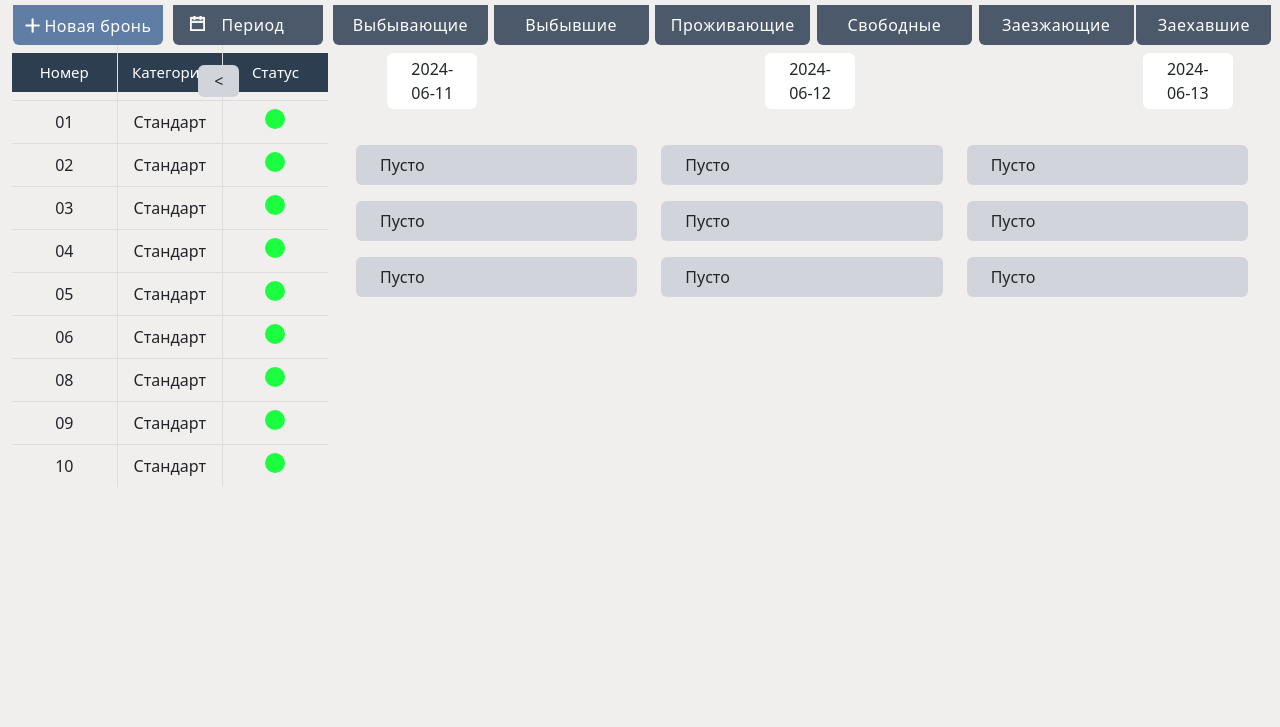
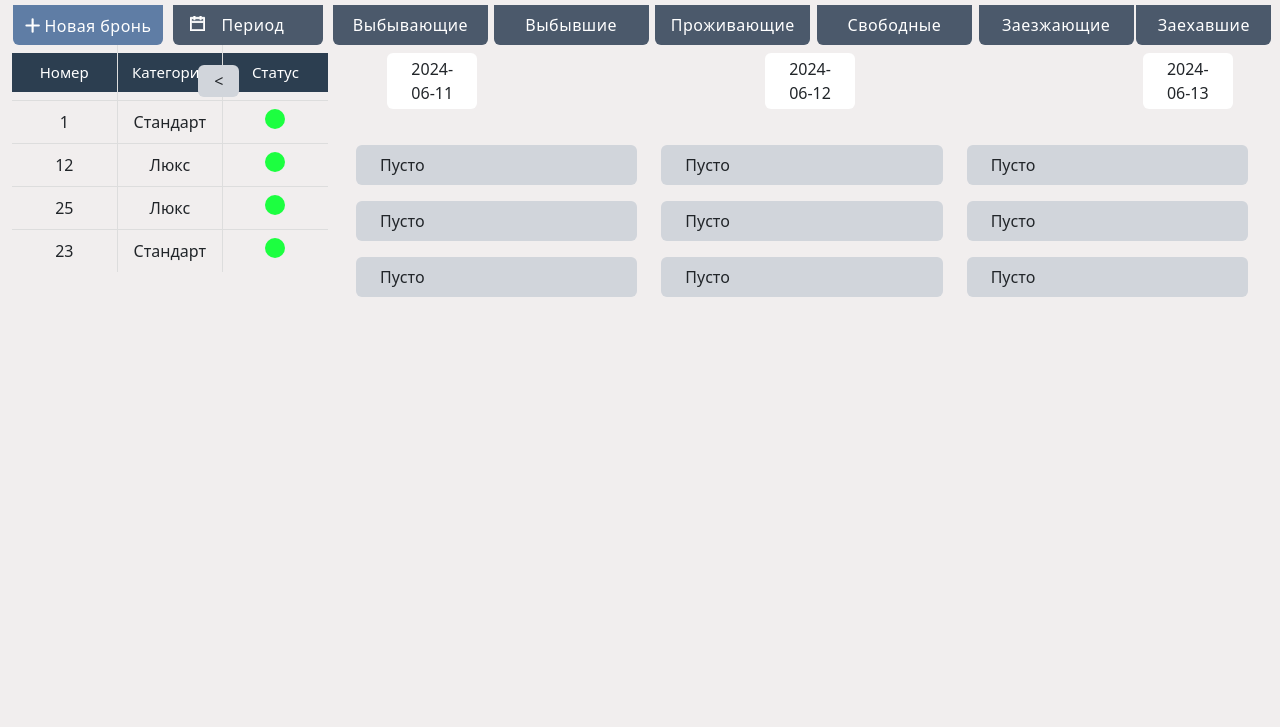
Before and after one commit to HIImaTsu/CRMsystem, a Django app: page /booking/ in a window 1280 px wide; the page is wider, and only the part inside the window is pictured. Shown: the part 76-803 px from the top of that part. Run offline with Django 5.2, Linux system fonts and the light colour scheme; a user stored in the database is signed in; data comes from the database, SQL or seed files in the repository; both versions use the stored data as it was after the commit; data that the repository does not hold is empty.

Commit message:
important save

```diff
--- a/continental/hotel/models.py
+++ b/continental/hotel/models.py
@@ -44,7 +44,7 @@ class RoomType(models.Model):
     capacity = models.IntegerField()
 
     def __str__(self):
-        return f"{self.name} ({self.hotel.name})"
+        return self.name
 
 class Booking(models.Model):
     class Status(models.TextChoices):
--- a/continental/hotel/serializers.py
+++ b/continental/hotel/serializers.py
@@ -12,4 +12,4 @@ class BookingSerializer(serializers.ModelSerializer):
 
     class Meta:
         model = Booking
-        fields = ['guest_info', 'checkin_date', 'checkout_date', 'number_of_guests']
+        fields = ['guest_info', 'checkin_date', 'checkout_date', 'room']
--- a/continental/hotel/templates/hotel/accountPage.html
+++ b/continental/hotel/templates/hotel/accountPage.html
@@ -273,7 +273,7 @@
                                 <a href=""><img src="{% static 'hotel/img/PROFIle.svg' %}" alt="" id="img-help"></a>
                             </li>
                             <li class="nav-item">
-                                <a href="#"  class="nav-link" style="margin-right: 12px;">adilet_yeraly</a>
+                                <a href="#"  class="nav-link" style="margin-right: 12px;">{{ username }}</a>
 
                             </li>
                         </ul>
--- a/continental/hotel/templates/hotel/bookingPage.html
+++ b/continental/hotel/templates/hotel/bookingPage.html
@@ -439,7 +439,7 @@
                         <a class="nav-link" href="{% url 'help' %}" style="margin-right: 12px;">Помощь</a>
                     </li>
                     <li class="nav-item">
-                        <a href="{% url 'cabinet' %}"><img src="{% static 'hotel/img/Settings.svg' %}" alt="" id="img-help"></a>
+                        <a href=""><img src="{% static 'hotel/img/Settings.svg' %}" alt="" id="img-help"></a>
                     </li>
                     <li class="nav-item" >
                         <a class="nav-link space" href="{% url 'cabinet' %}" role="button" data-bs-toggle="dropdown" aria-expanded="false" style="margin-right: 12px;">
@@ -491,51 +491,13 @@
                         </div>
                     </tr>
                     <!-- Повторите <tr> для каждой строки таблицы -->
-                        <tr >
-                            <td>01</td>
-                            <td>Стандарт</td>
+                        {% for room in rooms %}
+                        <tr>
+                            <td>{{ room.room_number }}</td>
+                            <td>{{ room.type }}</td>
                             <td><div class="status-circle"></div></td>
-                          </tr>
-                          <tr>
-                            <td>02</td>
-                            <td>Стандарт</td>
-                            <td><div class="status-circle"></div></td>
-                          </tr>
-                          <tr>
-                            <td>03</td>
-                            <td>Стандарт</td>
-                            <td><div class="status-circle"></div></td>
-                          </tr>
-                          <tr>
-                            <td>04</td>
-                            <td>Стандарт</td>
-                            <td><div class="status-circle"></div></td>
-                          </tr>
-                          <tr>
-                            <td>05</td>
-                            <td>Стандарт</td>
-                            <td><div class="status-circle"></div></td>
-                          </tr>
-                          <tr>
-                            <td>06</td>
-                            <td>Стандарт</td>
-                            <td><div class="status-circle"></div></td>
-                          </tr>
-                          <tr>
-                            <td>08</td>
-                            <td>Стандарт</td>
-                            <td><div class="status-circle"></div></td>
-                          </tr>
-                          <tr>
-                            <td>09</td>
-                            <td>Стандарт</td>
-                            <td><div class="status-circle"></div></td>
-                          </tr>
-                          <tr>
-                            <td>10</td>
-                            <td>Стандарт</td>
-                            <td><div class="status-circle"></div></td>
-                          </tr>
+                        </tr>
+                        {% endfor %}
                   </table>
 
             </div>
--- a/continental/hotel/templates/hotel/login.html
+++ b/continental/hotel/templates/hotel/login.html
@@ -6,6 +6,9 @@
     <meta charset="UTF-8">
     <meta name="viewport" content="width=device-width, initial-scale=1.0">
     <link rel="stylesheet" href="{% static 'hotel/css/style.css' %}">
+    <link rel="preconnect" href="https://fonts.googleapis.com">
+    <link rel="preconnect" href="https://fonts.gstatic.com" crossorigin>
+    <link href="https://fonts.googleapis.com/css2?family=Inter:wght@100..900&display=swap" rel="stylesheet">
     <title>Login</title>
 
 </head>
--- a/continental/hotel/urls.py
+++ b/continental/hotel/urls.py
@@ -13,5 +13,4 @@ urlpatterns = [
     path('night-audit/', night_audit, name='night-audit'),
     path('cabinet/', cabinet, name='cabinet'),
     path('api/bookings/', booking_data, name='api_bookings'),
-    # path('guest/<slug:guest_slug>/', UpdateGuest.as_view(), name='update_guest'),
 ]
--- a/continental/hotel/views.py
+++ b/continental/hotel/views.py
@@ -135,7 +135,13 @@ def house_keeping(request):
 
 @login_required()
 def booking(request):
-    return render(request, 'hotel/bookingPage.html', {'username': request.user.username})
+    staff_member = Staff.objects.get(user=request.user)
+    hotel_id = staff_member.hotel.id
+    rooms = Room.objects.filter(hotel__id=hotel_id)
+    return render(request, 'hotel/bookingPage.html', {
+        'username': request.user.username,
+        'rooms': rooms,
+    })
 
 @login_required()
 def night_audit(request):
```
Also changed, not shown: continental/hotel/templates/hotel/example4.html (deleted, +0 -174 lines), continental/db.sqlite3.
